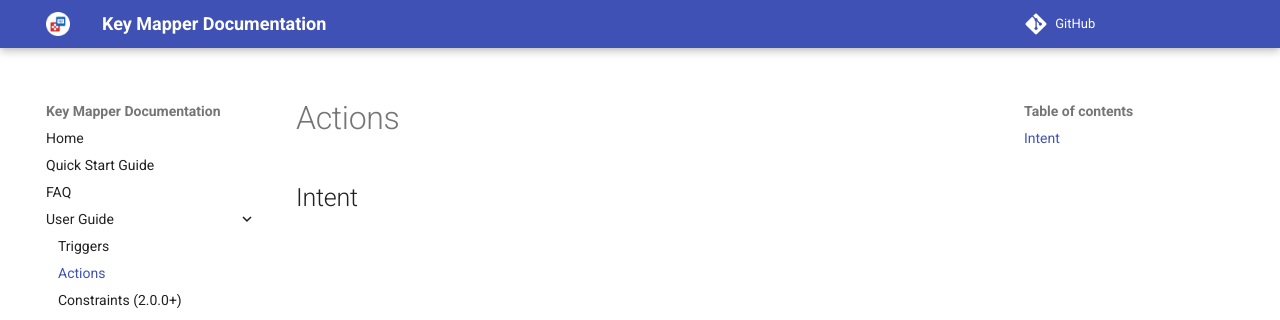
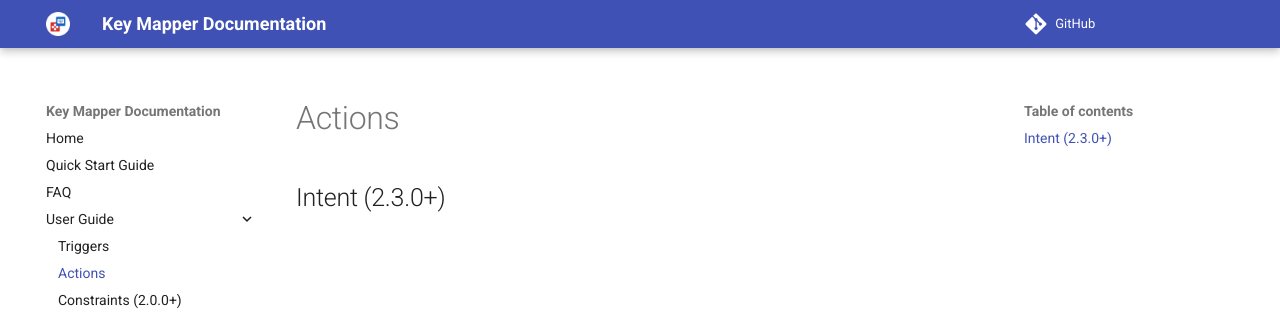
Before and after one commit to keymapperorg/KeyMapper, an MkDocs documentation site: the page built from docs/user-guide/actions.md, in a window 1280 px wide. Shown: the top 320 px of the page. Built offline with MkDocs 1.6.1 and Material for MkDocs 9.7.7, drawn with Linux system fonts in a browser that asks for light colours; comment, search, counter and statistics services are not loaded.

Commit message:
website (quick-start) fix link to Intent section in actions

```diff
--- a/docs/user-guide/actions.md
+++ b/docs/user-guide/actions.md
@@ -1 +1 @@
-## Intent
+## Intent (2.3.0+)
```
Also changed, not shown: docs/quick-start.md (+1 -1 lines).
